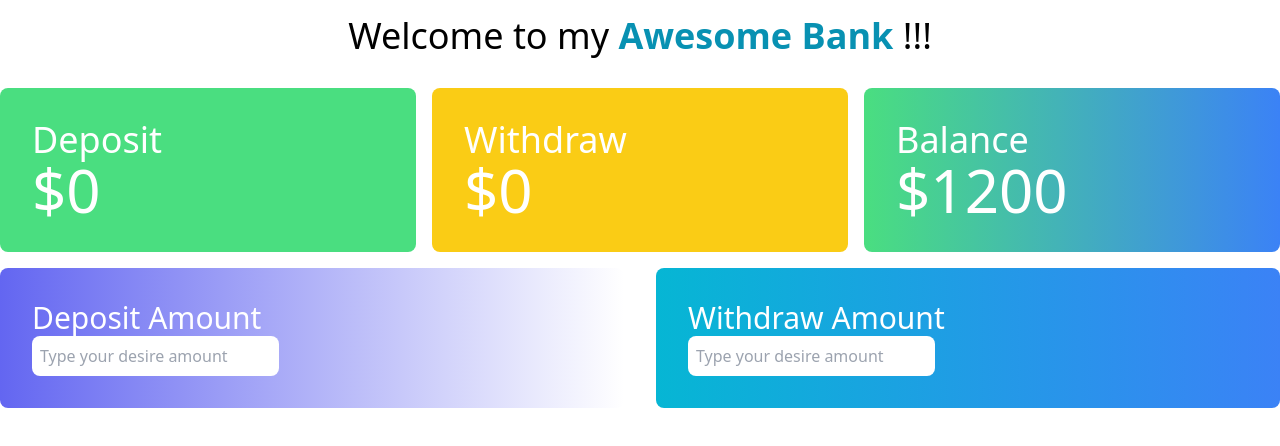
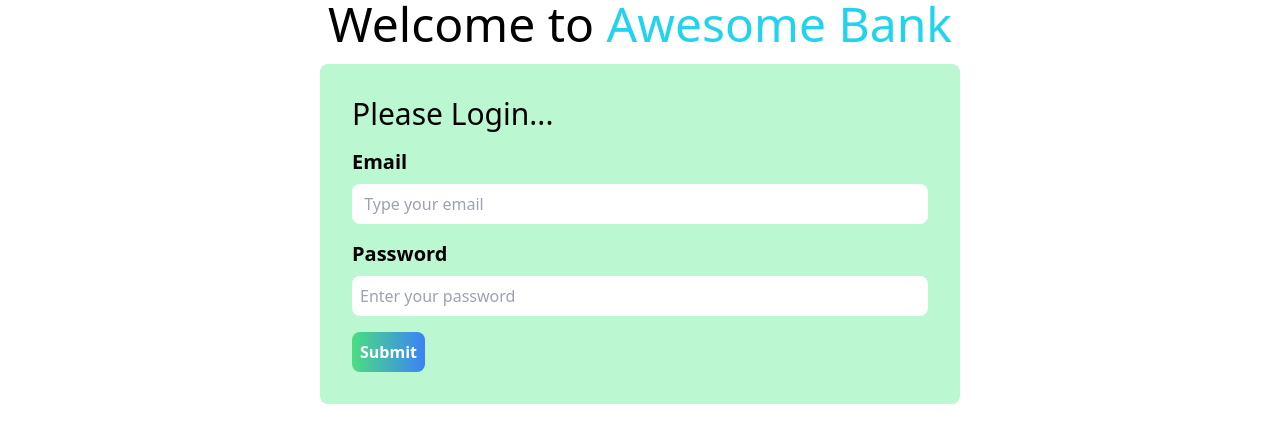
Before and after one commit to mdshakil04/Bank-Calculation, a plain HTML site: page index.html in a window 1280 px wide. Drawn offline with nearby package versions, Linux system fonts and the light colour scheme.

Commit message:
Login page created

```diff
--- a/index.html
+++ b/index.html
@@ -4,35 +4,23 @@
     <meta charset="UTF-8">
     <meta name="viewport" content="width=device-width, initial-scale=1.0">
     <script src="https://cdn.tailwindcss.com"></script>
-    <title>Bank Calculation</title>
+    <title>Simple Bank Calculations</title>
 </head>
-<body>
-    <h1 class=" text-4xl text-center mt-4">Welcome to my <span class=" font-semibold text-cyan-600"> Awesome Bank</span> !!!</h1>
-    <main class=" container mx-auto">
-        <div class=" info-container grid grid-cols-3 gap-4 mt-8">
-            <div class=" bg-green-400 p-8 rounded-lg text-white">
-                <h1 class=" text-4xl">Deposit</h1>
-                <h2 class=" text-6xl">$0</h2>
+<body class="">
+    <header class="">
+        <h1 class=" text-5xl text-center">Welcome to <span class=" text-cyan-400">Awesome Bank</span></h1>
+    </header>
+    <main class=" container mx-auto mt-4 w-1/2">
+        <section class=" bg-green-200 p-8 rounded-lg">
+            <h3 class=" mb-4 text-3xl">Please Login...</h3>
+            <div>
+                <h2 class=" font-bold text-xl mb-2">Email</h2>
+                <input class=" mb-4 p-2 w-full rounded-lg" placeholder=" Type your email" type="email" name="email" id=""><br>
+                <h2 class=" font-bold text-xl mb-2">Password</h2>
+                <input class=" p-2 w-full rounded-lg" placeholder="Enter your password" type="password" name="password" id=""><br>
+                <button class=" bg-gradient-to-r from-green-400 to-blue-500 hover:from-pink-500 hover:to-yellow-500 mt-4 p-2 rounded-lg text-white font-bold" type="submit">Submit</button>
             </div>
-            <div class=" bg-yellow-400 p-8 rounded-lg text-white">
-                <h1 class=" text-4xl">Withdraw</h1>
-                <h2 class=" text-6xl">$0</h2>
-            </div>
-            <div class="bg-gradient-to-r from-green-400 to-blue-500 hover:from-pink-500 hover:to-yellow-500 p-8 rounded-lg text-white">
-                <h1 class=" text-4xl">Balance</h1>
-                <h2 class=" text-6xl">$1200</h2>
-            </div>
-        </div>
-        <div class=" grid grid-cols-2 gap-8 mt-4">
-            <div class="bg-gradient-to-r from-indigo-500 p-8 rounded-lg ">
-                <h2 class=" text-white text-3xl">Deposit Amount</h2>
-                <input class=" p-2 rounded-lg" placeholder="Type your desire amount" type="text">
-            </div>
-            <div class="bg-gradient-to-r from-cyan-500 to-blue-500 p-8 rounded-lg ">
-                <h2 class=" text-white text-3xl">Withdraw Amount</h2>
-                <input class=" text-black p-2 rounded-lg" placeholder="Type your desire amount" type="text">
-            </div>
-        </div>
+        </section>
     </main>
 </body>
 </html>
```
Also changed, not shown: main.html (added, +38 -0 lines).
